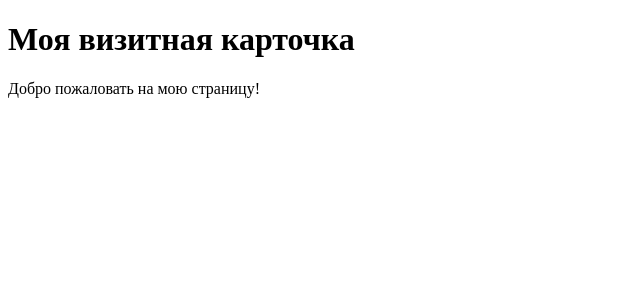
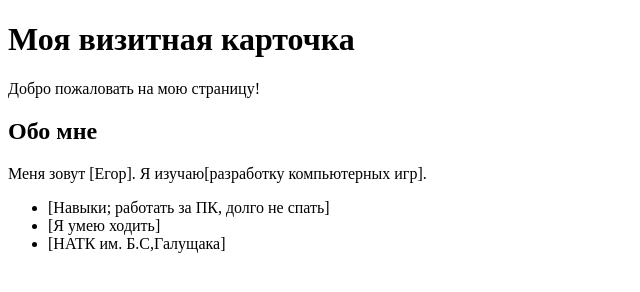
Before and after one commit to PRKTI/Urk_GIT, a plain HTML site: page index.html in a window 1280 px wide. Shown: the whole page, without its empty margins (0-640 px from the left). Drawn offline with Linux system fonts and the light colour scheme.

Commit message:
Создал ветку feature/about добавил раздел о себе в index.html

```diff
--- a/index.html
+++ b/index.html
@@ -9,3 +9,10 @@
 <p>Добро пожаловать на мою страницу!</p>
 </body>
 </html>
+<h2>Обо мне</h2>
+<p>Меня зовут [Егор]. Я изучаю[разработку компьютерных игр].</p>
+<ul>
+<li>[Навыки; работать за ПК,  долго не спать]</li>
+<li>[Я умею ходить]</li>
+<li>[НАТК им. Б.С,Галущака]</li>
+</ul>
```
